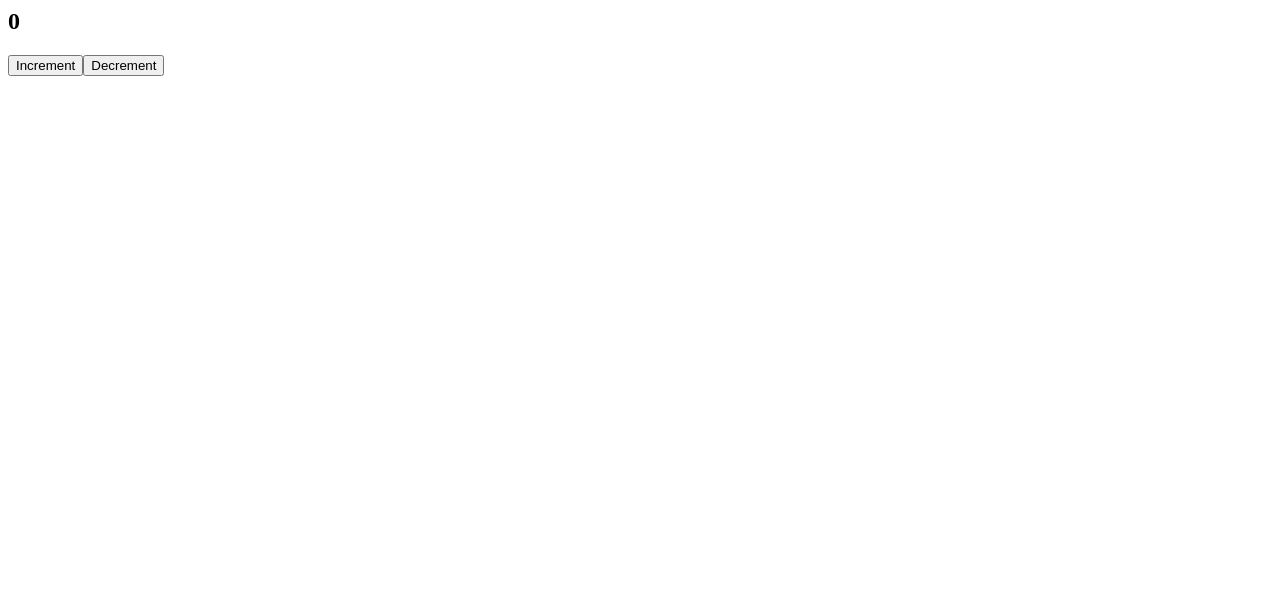
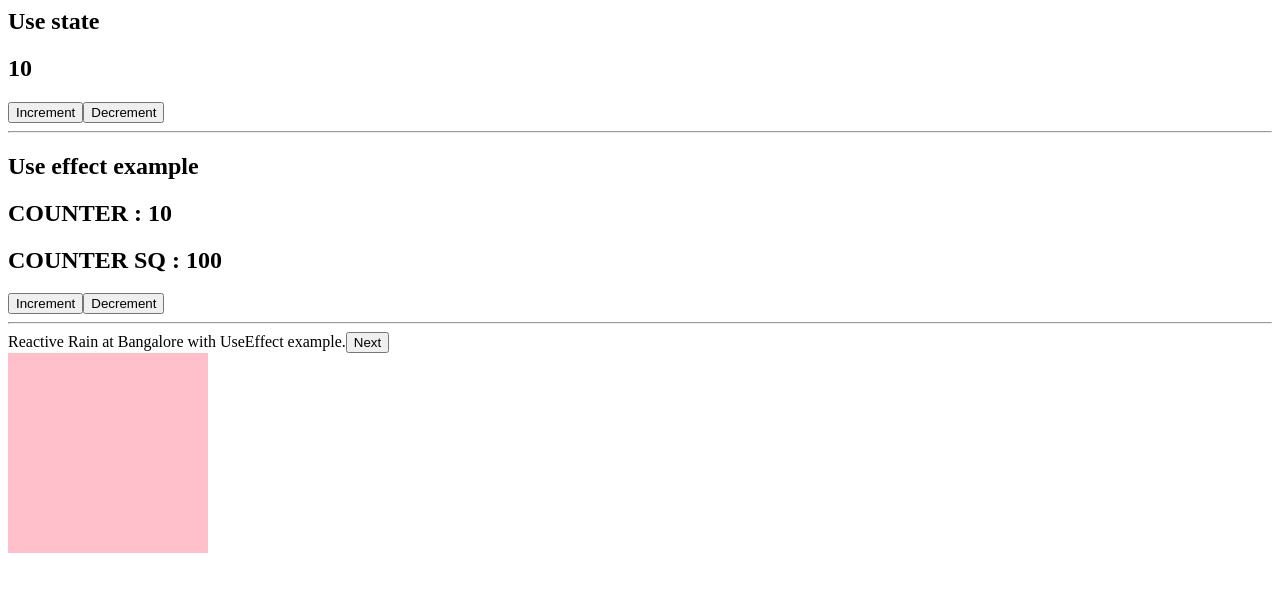
Before and after one commit to AshutoshTarwey/react_first_application, a React (Create React App) app: page / in a window 1280 px wide. Shown: the top 592 px of the page. Built offline with nearby package versions, Linux system fonts and the light colour scheme; no server answers.

Commit message:
UseEffectAPICall and UseEffectExample

```diff
--- a/src/App.jsx
+++ b/src/App.jsx
@@ -1,23 +1,38 @@
-import React, { useState } from 'react';
+import React, { useState, useEffect } from 'react';
+import UseEffectExample from './UseEffectExample';
+import UseEffectAPICall from './UseEffectAPICall';
 
 /* FUNCTIONAL COMPONENT*/
 
 export default function App() {
-  let [counter, setCount] = useState(0);
+  let [counter, anup] = useState(10);
 
   function Increase() {
-    setCount(counter + 1);
+    anup(counter + 1);
   }
   function Decrease() {
-    setCount(counter - 1);
+    anup(counter - 1);
+  }
+
+  useEffect(useEffectSideEffect, [counter]);
+
+  function useEffectSideEffect() {
+    debugger;
+    console.log(counter);
   }
 
   return (
     <div>
+      <h2>Use state </h2>
       <h2>{counter}</h2>
       <button onClick={Increase}>Increment</button>
+      <button onClick={Decrease}>Decrement</button>
+      <hr />
 
-      <button onClick={Decrease}>Decrement</button>
+      <UseEffectExample></UseEffectExample>
+
+      <hr />
+      <UseEffectAPICall></UseEffectAPICall>
     </div>
   );
 }
--- /dev/null
+++ b/src/UseEffectAPICall.jsx
@@ -0,0 +1,40 @@
+import React from 'react';
+import { useState, useEffect } from 'react';
+import './UseEffectAPICallStyle.css';
+
+export default function UseEffectAPICall() {
+  const [url, setUrl] = useState('');
+  const [next, setNext] = useState(1);
+  const apiurl = 'https://dog.ceo/api/breeds/image/random/1';
+
+  useEffect(useEffectMethodCall, [next]);
+
+  function useEffectMethodCall() {
+    apiCall();
+  }
+
+  async function apiCall() {
+    await fetch(apiurl)
+      .then((p) => {
+        let response = p.json();
+        debugger;
+        setUrl(response.message);
+      })
+      .catch((error) => {
+        debugger;
+        console.log(error);
+      });
+  }
+
+  function nextMethod() {
+    setNext(next + 1);
+  }
+
+  return (
+    <div>
+      Reactive Rain at Bangalore with UseEffect example.
+      <button onClick={nextMethod}>Next</button>
+      <div className="doggy"></div>
+    </div>
+  );
+}
--- /dev/null
+++ b/src/UseEffectAPICallStyle.css
@@ -0,0 +1,5 @@
+.doggy {
+  height: 200px;
+  width: 200px;
+  background-color: pink;
+}
--- /dev/null
+++ b/src/UseEffectExample.jsx
@@ -0,0 +1,40 @@
+import React, { useState, useEffect } from 'react';
+
+/* FUNCTIONAL COMPONENT*/
+
+export default function UseEffectExample() {
+  const [counter, setCounter] = useState(10);
+  const [sqCounter, setSqCounter] = useState(0);
+
+  function Increase() {
+    setCounter(counter + 1);
+  }
+  function Decrease() {
+    setCounter(counter - 1);
+  }
+
+  useEffect(useEffectSideEffect, [counter]);
+
+  /* when will useEffect will get called in your app component?
+    Answer - when the component will render its first time and
+             on every update of its dependancy.
+
+    Note - API call like created we have done in vue
+  */
+
+  function useEffectSideEffect() {
+    setSqCounter(counter * counter);
+    console.log(counter);
+  }
+
+  return (
+    <div>
+      <h2>Use effect example</h2>
+      <h2>COUNTER : {counter}</h2>
+      <h2>COUNTER SQ : {sqCounter}</h2>
+      <button onClick={Increase}>Increment</button>
+
+      <button onClick={Decrease}>Decrement</button>
+    </div>
+  );
+}
--- a/src/index.js
+++ b/src/index.js
@@ -5,8 +5,4 @@ import App from './App';
 const rootElement = document.getElementById('root');
 const root = createRoot(rootElement);
 
-root.render(
-  <div>
-    <App></App>
-  </div>
-);
+root.render(<App></App>);
```
